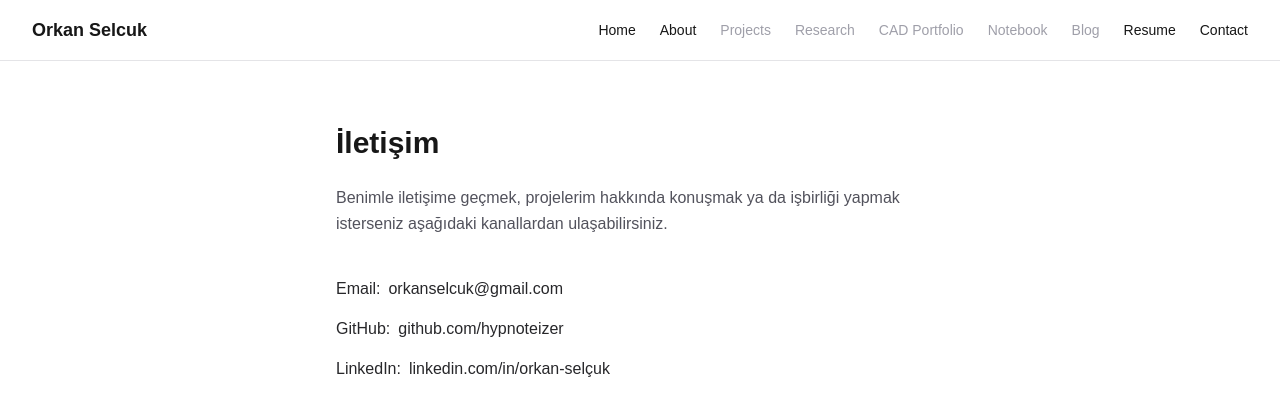
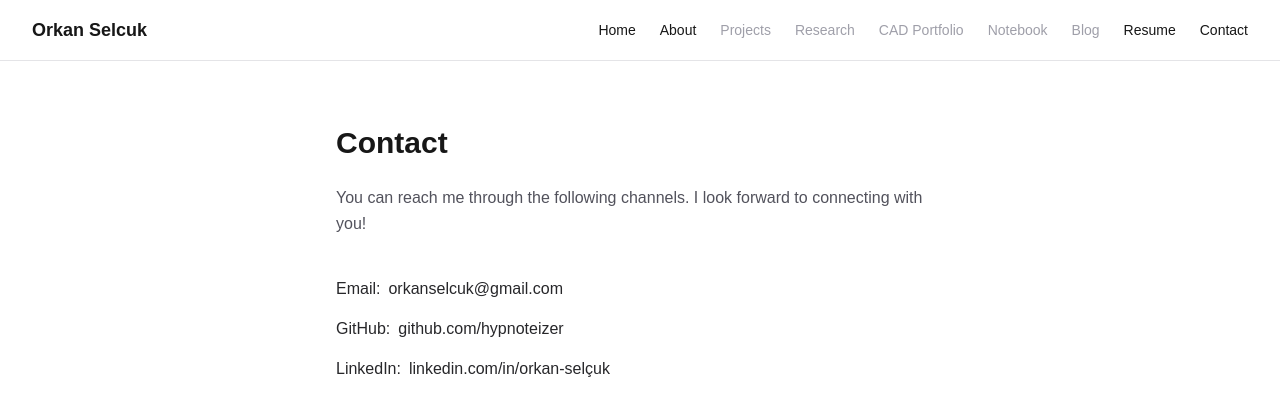
Before and after one commit to hypnoteizer/portfolio, a Next.js app: page /contact in a window 1280 px wide. Shown: the top 416 px of the page. Built offline with nearby package versions, Linux system fonts and the light colour scheme.

Commit message:
update site metadata with title and description, mistakes corected

```diff
--- a/app/about/page.tsx
+++ b/app/about/page.tsx
@@ -1,7 +1,7 @@
 export default function About() {
   return (
     <main className="max-w-2xl mx-auto px-8 py-16">
-      <h1 className="text-3xl font-bold mb-6">Hakkımda</h1>
+      <h1 className="text-3xl font-bold mb-6">About Me</h1>
       <p className="text-zinc-600 leading-relaxed mb-4">
         Hallo, ich bin Orkan. I am currently a Mechanical Engineering student at Karlsruhe Institute of Technology (KIT) in Germany. I have a strong desire to learn and build so I built this website. I plan to upload my projects, blogs and journey with you. Hoping a great journey ahead!
       </p>
--- a/app/contact/page.tsx
+++ b/app/contact/page.tsx
@@ -7,10 +7,9 @@ const contactLinks = [
 export default function Contact() {
   return (
     <main className="max-w-2xl mx-auto px-8 py-16">
-      <h1 className="text-3xl font-bold mb-6">İletişim</h1>
+      <h1 className="text-3xl font-bold mb-6">Contact</h1>
       <p className="text-zinc-600 leading-relaxed mb-10">
-        Benimle iletişime geçmek, projelerim hakkında konuşmak ya da işbirliği
-        yapmak isterseniz aşağıdaki kanallardan ulaşabilirsiniz.
+        You can reach me through the following channels. I look forward to connecting with you!
       </p>
       <ul className="flex flex-col gap-4">
         {contactLinks.map((link) => (
--- a/app/layout.tsx
+++ b/app/layout.tsx
@@ -14,8 +14,8 @@ const geistMono = Geist_Mono({
 });
 
 export const metadata: Metadata = {
-  title: "Create Next App",
-  description: "Generated by create next app",
+  title: "Orkan Selcuk",
+  description: "Mechanical Engineering student at KIT. Projects, research, and engineering notes.",
 };
 
 export default function RootLayout({
--- a/app/page.tsx
+++ b/app/page.tsx
@@ -5,7 +5,7 @@ export default function Home() {
     <main className="flex flex-1 flex-col items-center justify-center px-8 text-center">
       <h1 className="text-4xl font-bold">its Orkan.</h1>
       <p className="mt-4 max-w-md text-lg text-zinc-600">
-        I am a engineering candidate, building his website. Hang around to see my projects, blogs and journey.
+        i am an engineering candidate, building his website. hang around to see my projects, blogs and journey.
       </p>
 
       <div className="mt-8 flex gap-4">
--- a/app/resume/page.tsx
+++ b/app/resume/page.tsx
@@ -32,9 +32,9 @@ export default function Resume() {
       <section>
         <h2 className="text-xl font-semibold mb-3">Interests</h2>
         <p className="text-zinc-600 leading-relaxed">
-          Aerodynamics
-          Rocket Propulsion
-          CAD Design
+          Aerodynamics /
+          Rocket Propulsion /
+          CAD Design /
           Software Development
         </p>
       </section>
```
